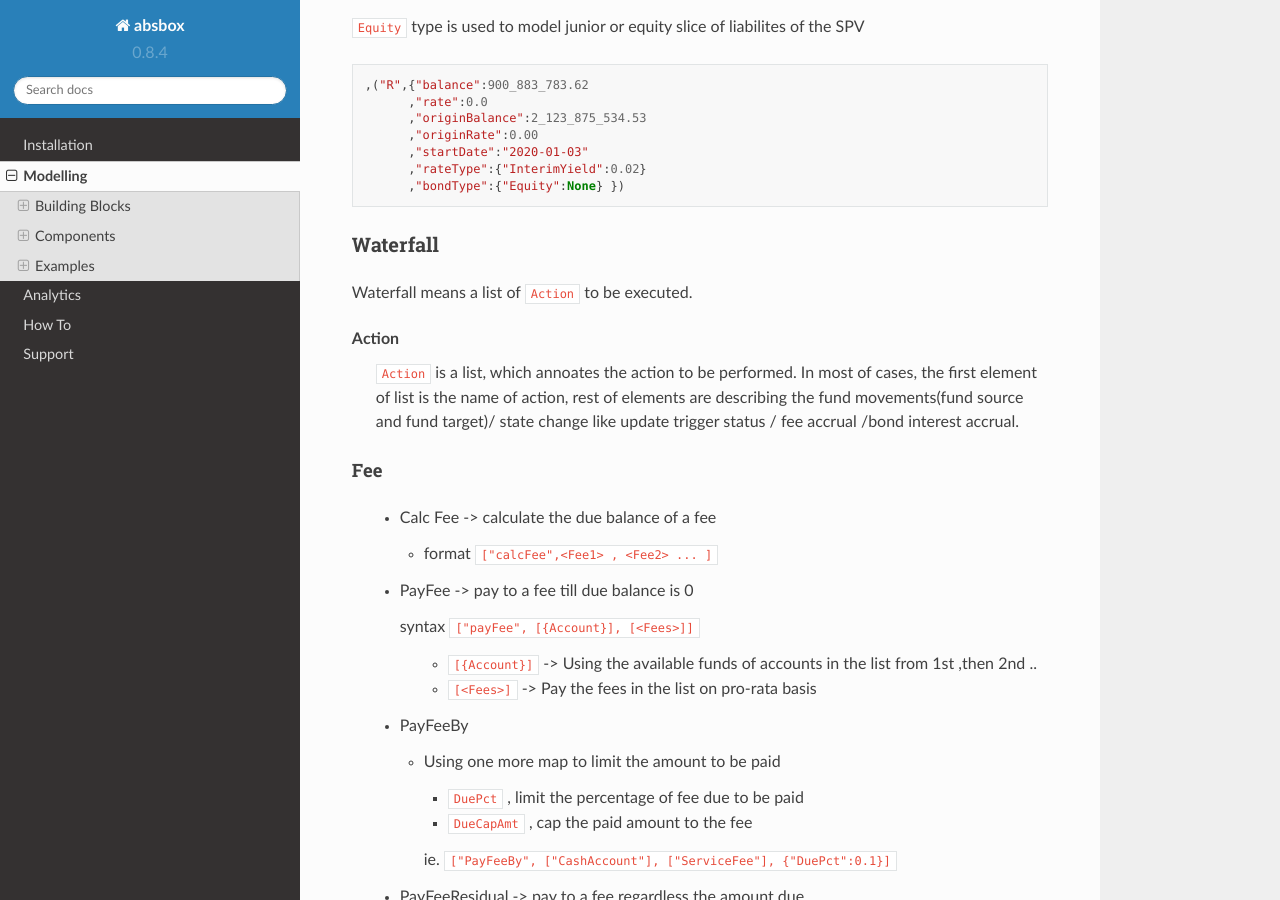
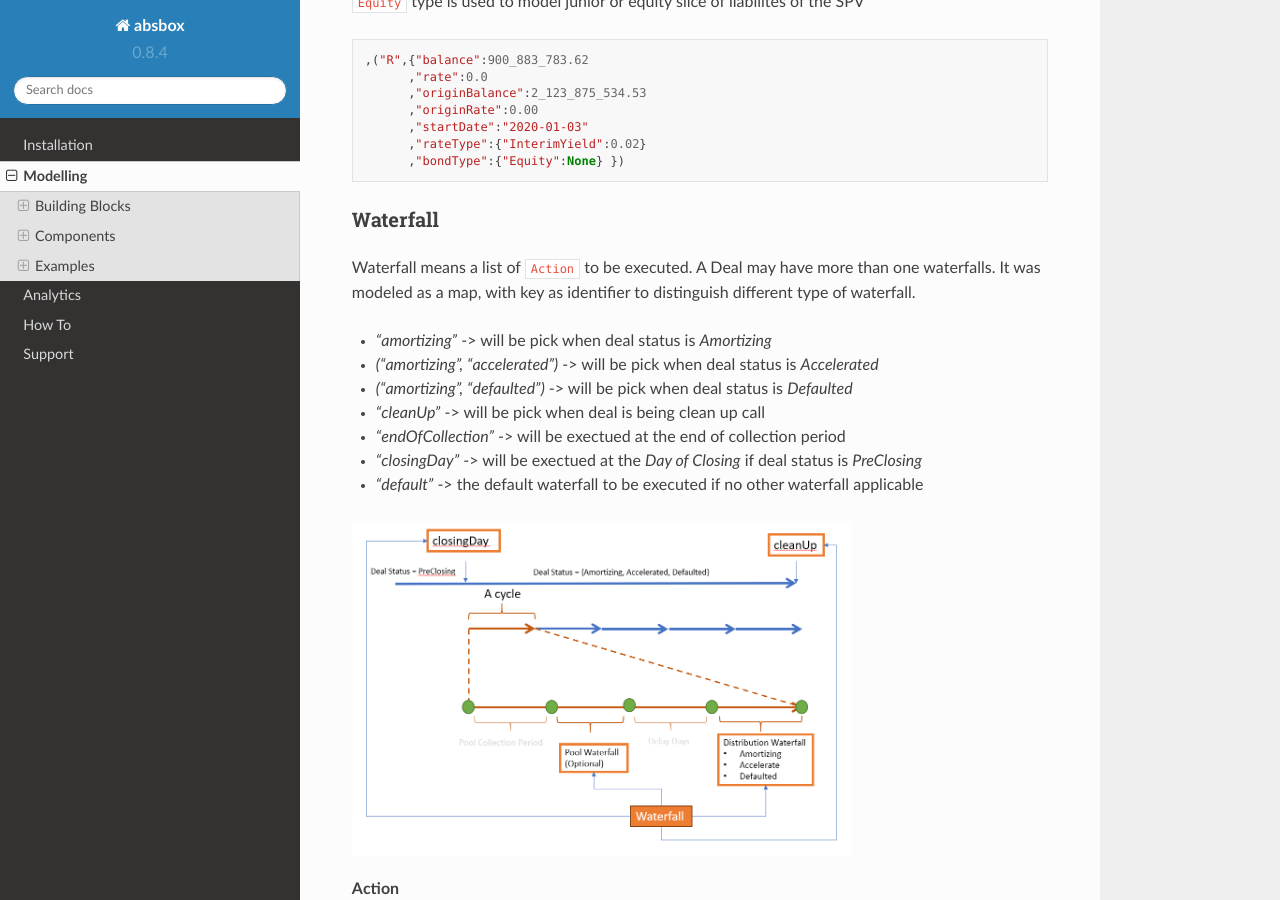
Before and after one commit to yellowbean/absbox-doc, a Sphinx documentation site: the page built from docs/source/modeling.rst, in a window 1280 px wide and 900 px high, scrolled down 14580 px. Built offline with Sphinx 7.4.7 and the Read the Docs theme 2.0.0, drawn with Linux system fonts in a browser that asks for light colours; some of the changed text lies outside the part shown.

Commit message:
update on waterfall

```diff
--- a/docs/source/modeling.rst
+++ b/docs/source/modeling.rst
@@ -719,7 +718,21 @@ Equity
 Waterfall
 -------------
 
-Waterfall means a list of ``Action`` to be executed.
+Waterfall means a list of ``Action`` to be executed. A Deal may have more than one waterfalls.
+It was modeled as a map, with key as identifier to distinguish different type of waterfall.
+
+* `"amortizing"` -> will be pick when deal status is `Amortizing`
+* `("amortizing", "accelerated")` -> will be pick when deal status is `Accelerated`
+* `("amortizing", "defaulted")` -> will be pick when deal status is `Defaulted`
+* `"cleanUp"` -> will be pick when deal is being clean up call
+* `"endOfCollection"` -> will be exectued at the end of collection period
+* `"closingDay"` -> will be exectued at the `Day of Closing` if deal status is `PreClosing`
+* `"default"` -> the default waterfall to be executed if no other waterfall applicable
+
+
+.. image:: img/waterfall_in_deal_runt.png
+  :width: 500
+  :alt: waterfall_run_loc
 
 Action
   ``Action`` is a list, which annoates the action to be performed. In most of cases, the first element of list is the name of action, rest of elements are describing the fund movements(fund source and fund target)/ state change like update trigger status / fee accrual /bond interest accrual.
@@ -950,20 +963,20 @@ Trigger will update the `state` of a deal, like:
 
 Once the `state` of deal changed, the deal will pick the corresponding waterfall to run at distribution days.
 
-* accure some certain fee
+  * accure some certain fee
 
 .. code-block:: python
 
   "effects":["accrueFees","feeName1","feeName2",...]
 
-* change reserve target balance of an account
+  * change reserve target balance of an account
 
 .. code-block:: python
 
   "effects":["newReserveBalance","accName1",{"fixReserve":1000}]
   "effects":["newReserveBalance","accName1",{"targetReserve":["......"]}]
 
-* create a new trigger
+  * create a new trigger
 
 .. code-block:: python
 
@@ -973,7 +986,7 @@ Once the `state` of deal changed, the deal will pick the corresponding waterfall
                ,"status":...
                ,"curable":...})]
 
-* a list of above
+  * a list of above
 
 .. code-block:: python
 
```
Also changed, not shown: other parts of docs/source/modeling.rst (+0 -1 lines).
